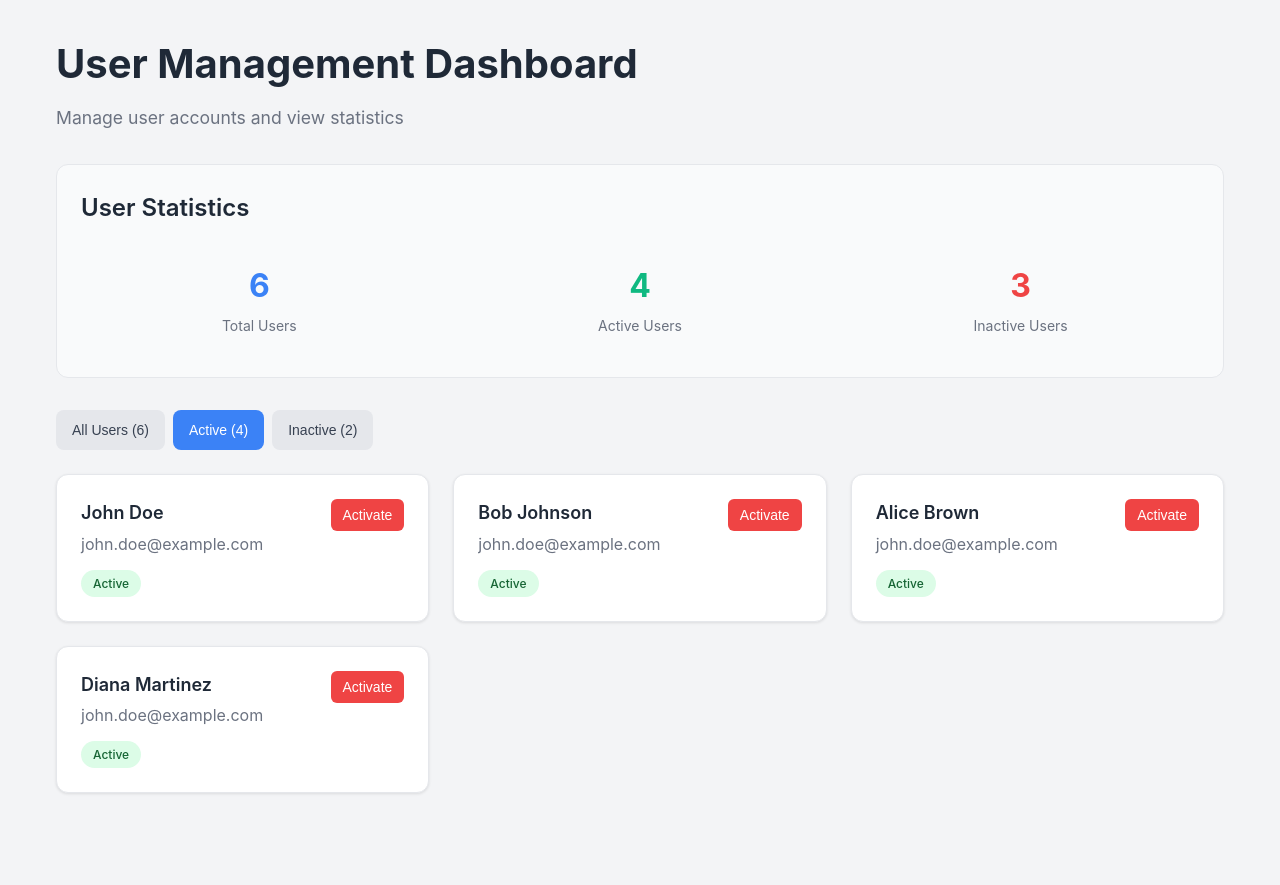
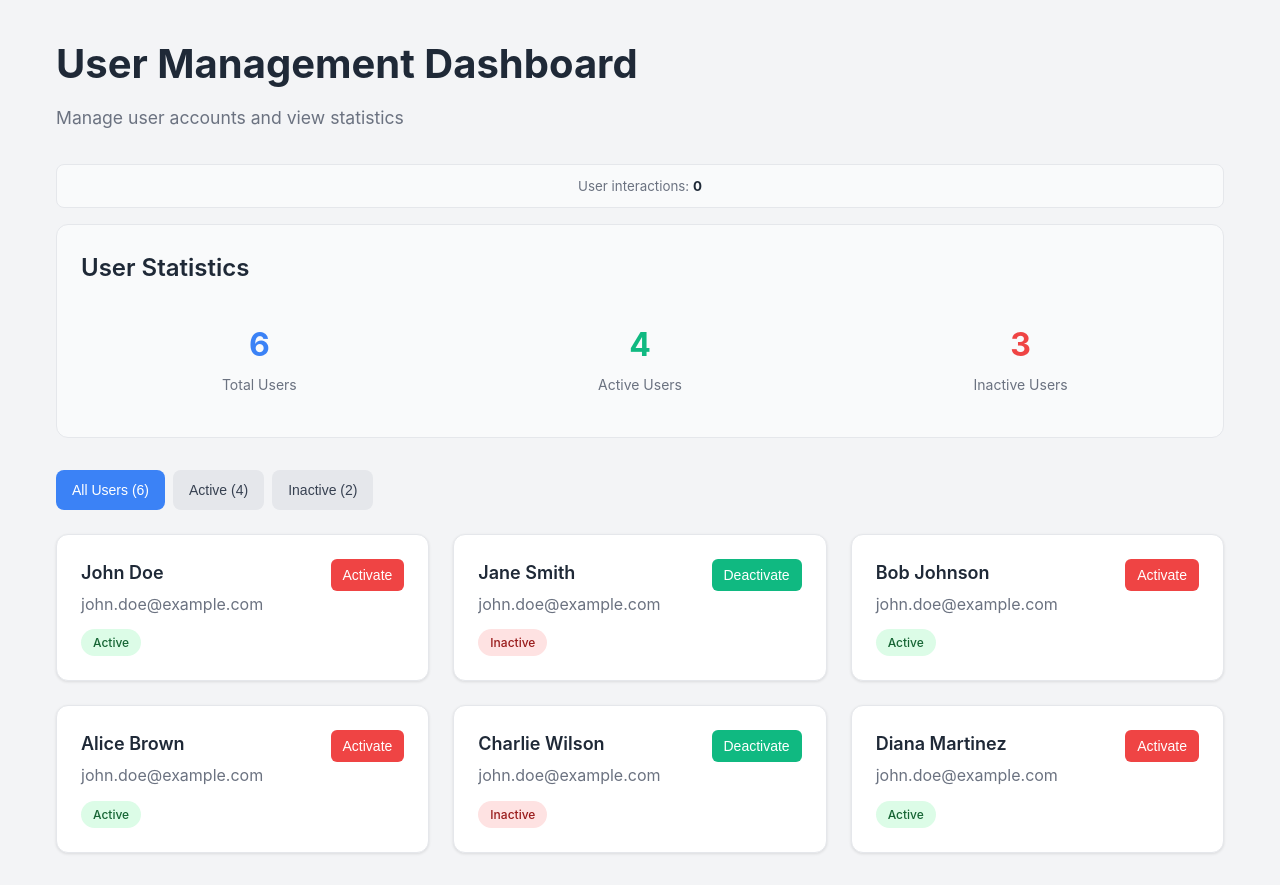
Before and after one commit to dan-vds/react-bug-q1, a Next.js app: page / in a window 1280 px wide. Before the commit the page ends 825 px from the top, so only its background shows below. Built offline with nearby package versions, Linux system fonts and the light colour scheme.

Commit message:
Added useState bug

```diff
--- a/src/app/page.js
+++ b/src/app/page.js
@@ -15,6 +15,7 @@ export default function HomePage() {
   const [users, setUsers] = useState([]);
   const [loading, setLoading] = useState(true);
   const [error, setError] = useState(null);
+  const [interactionCount, setInteractionCount] = useState(0);
 
   // Load users when component mounts
   useEffect(() => {
@@ -44,6 +45,8 @@ export default function HomePage() {
           : user
       )
     );
+
+    interactionCount++;
   };
 
   // Show loading spinner while data is being fetched
@@ -60,6 +63,11 @@ export default function HomePage() {
   return (
     <div className="container">
       <Header />
+      <div style={{ textAlign: 'center', marginBottom: '1rem', padding: '0.5rem', backgroundColor: '#f9fafb', borderRadius: '0.5rem', border: '1px solid #e5e7eb' }}>
+        <small style={{ color: '#6b7280' }}>
+          User interactions: <strong style={{ color: '#1f2937' }}>{interactionCount}</strong>
+        </small>
+      </div>
       <Statistics users={users} />
       <UserList users={users} onToggleActive={handleToggleActive} />
     </div>
--- a/src/components/FilterButtons.js
+++ b/src/components/FilterButtons.js
@@ -9,13 +9,13 @@ export default function FilterButtons({ filter, setFilter, users }) {
     return (
         <div className="filter-buttons">
             <button
-                onClick={setFilter('all')}
+                onClick={() => setFilter('all')}
                 className={`filter-btn ${filter === 'all' ? 'active' : 'inactive'}`}
             >
                 All Users ({totalCount})
             </button>
             <button
-                onClick={setFilter('active')}
+                onClick={() => setFilter('active')}
                 className={`filter-btn ${filter === 'active' ? 'active' : 'inactive'}`}
             >
                 Active ({activeCount})
```
Also changed, not shown: 1 other file (tests, documents, lock files or other folders).
